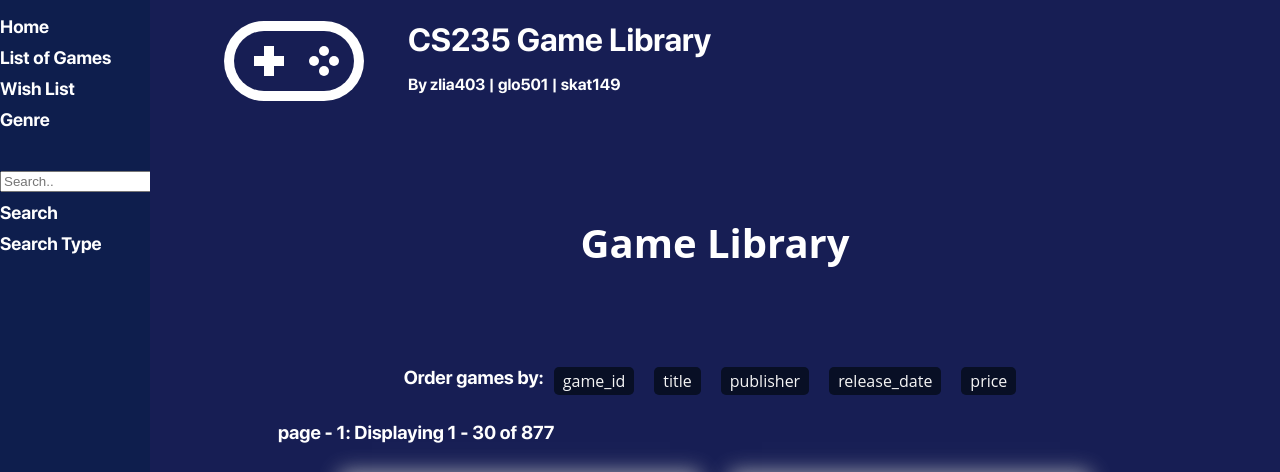
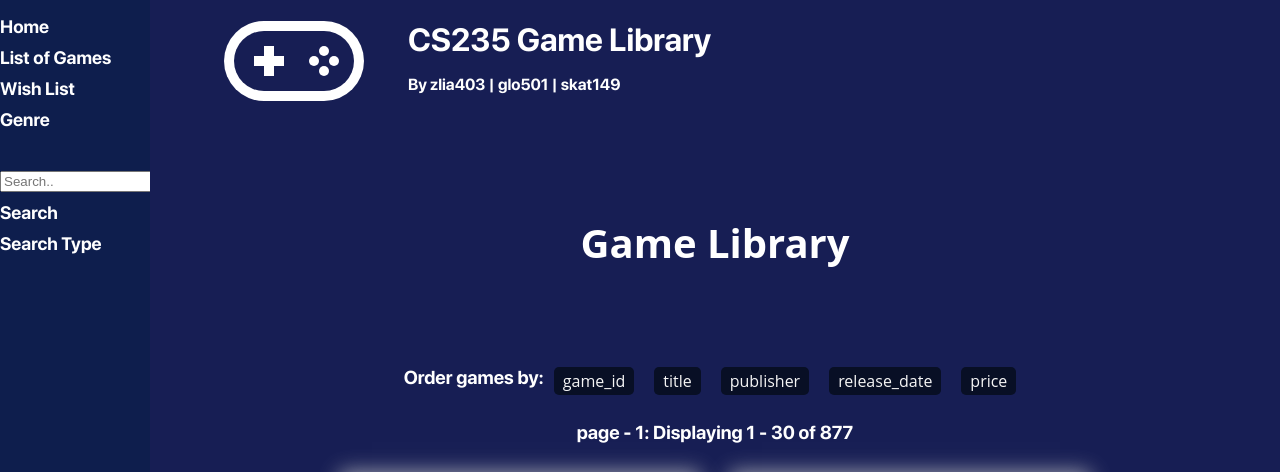
Before and after one commit to KingsleyLeung03/cs235-2023-gameswebapp-assignment-zlia403_glo501_skat149, a Flask app: page /games in a window 1280 px wide. Shown: the top 472 px of the page. Run offline with Flask 3, Linux system fonts and the light colour scheme; some libraries are stand-ins or nearby versions.

Commit message:
added min-width and max-width for game browse function

```diff
--- a/games/static/css/game.css
+++ b/games/static/css/game.css
@@ -1,3 +1,11 @@
+main {
+    padding-inline: 0px;
+    max-width: 1500;
+    min-width: 800px;
+
+}
+
+
 div.order_selection {
     display: flex;
     flex-wrap: wrap;
@@ -23,6 +31,12 @@ div.order_selection {
 .order_selection h3 {
     margin-block: 6px;
 }
+
+div.current_page {
+    text-align: center;
+}
+
+
 
 
 div.games_holder {
```
